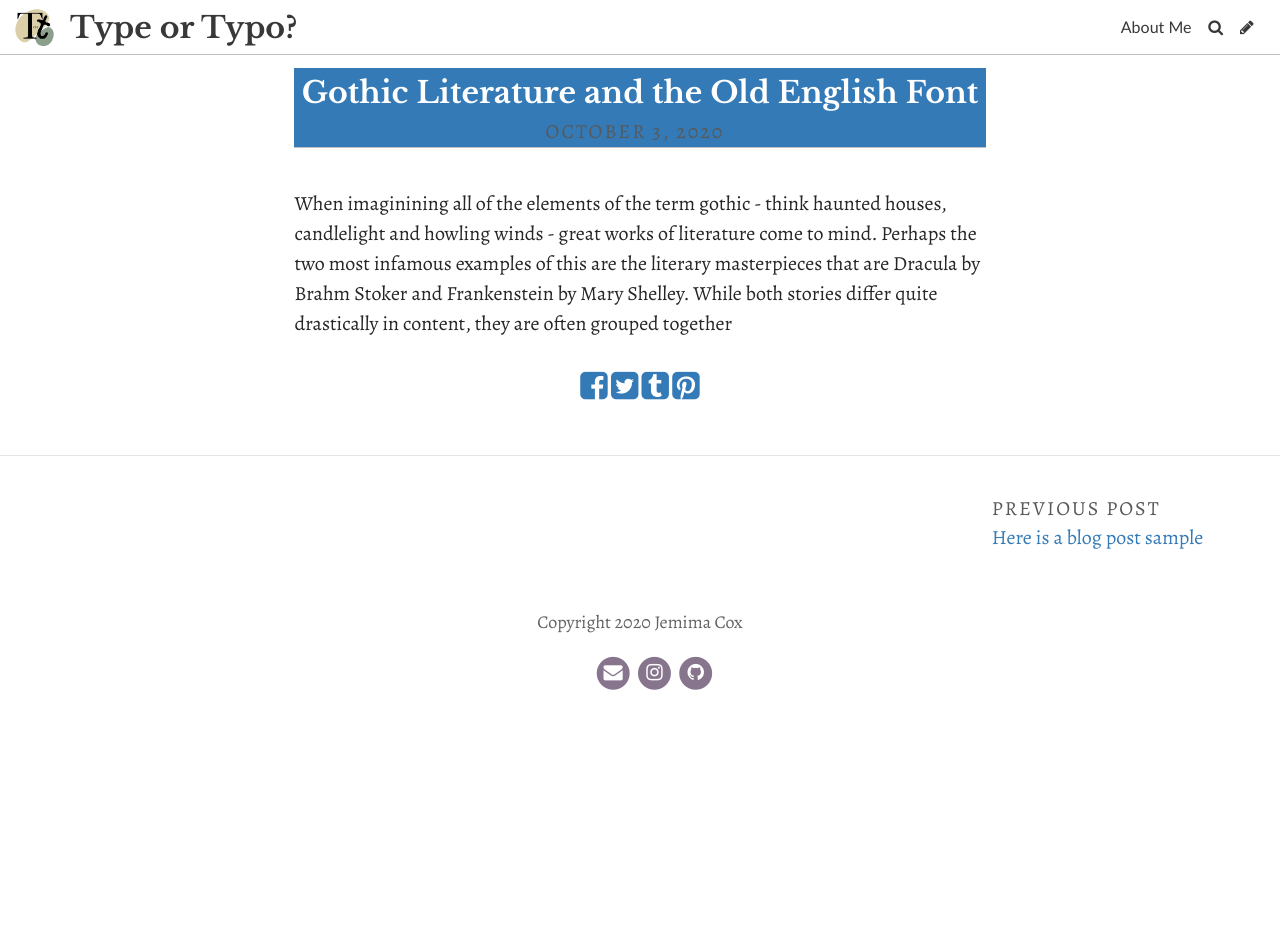
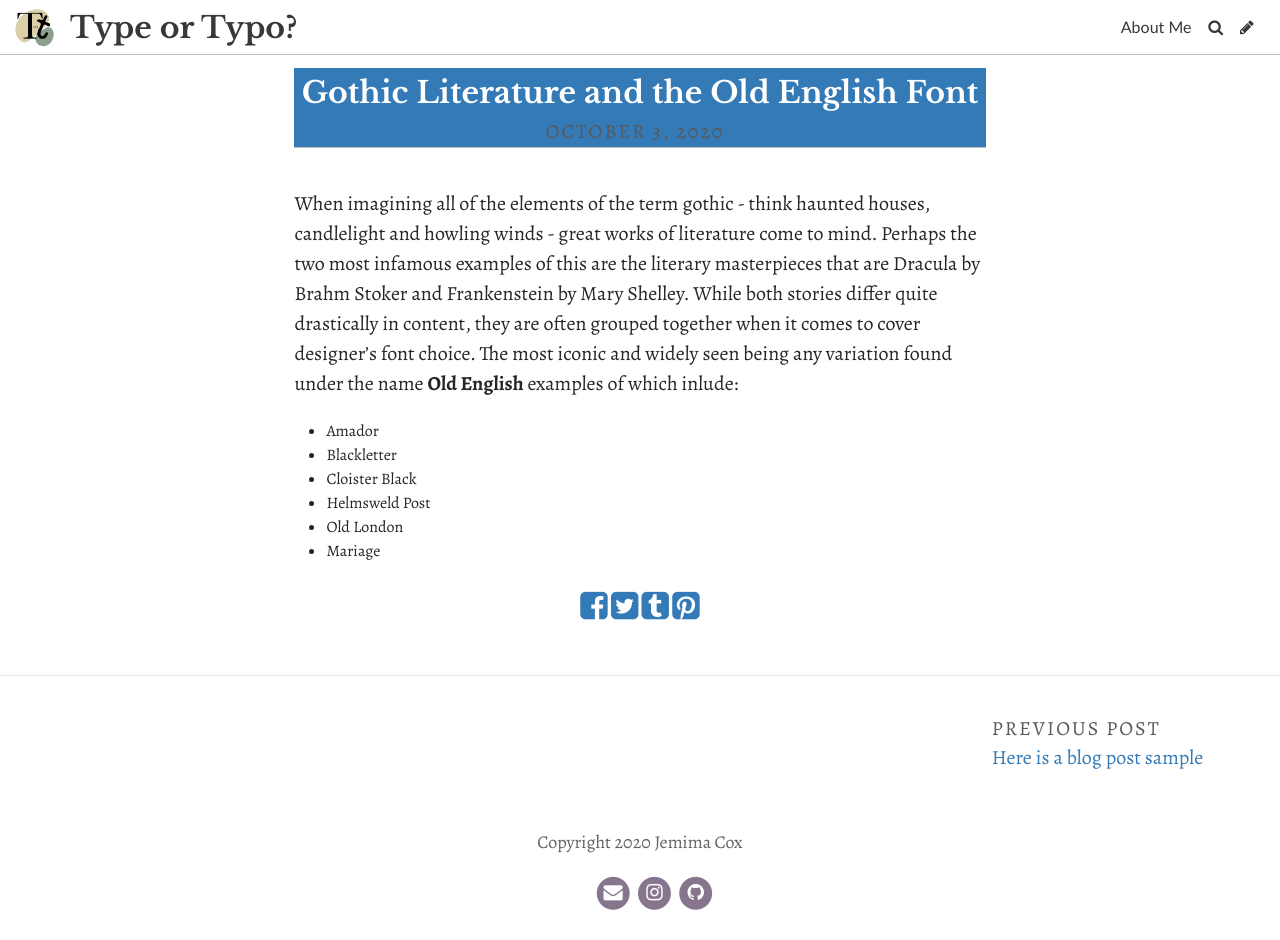
Before and after one commit to jemcox/brookesbooks, a Jekyll site: the page built from _posts/2020-10-03-gothic-literature-and-the-old-english-font.md, in a window 1280 px wide. Built offline with Jekyll 4.4.1, drawn with Linux system fonts in a browser that asks for light colours; some web fonts are replaced; before the commit the page ends 900 px from its top, so only the background shows below that.

Commit message:
Update Post “2020-10-03-gothic-literature-and-the-old-english-font”

```diff
--- a/_posts/2020-10-03-gothic-literature-and-the-old-english-font.md
+++ b/_posts/2020-10-03-gothic-literature-and-the-old-english-font.md
@@ -4,4 +4,11 @@
 date: 2020-10-03T16:38:55.395Z
 comments: true
 ---
-When imaginining all of the elements of the term gothic - think haunted houses, candlelight and howling winds   - great works of literature come to mind. Perhaps the two most infamous examples of this are the literary masterpieces that are Dracula by Brahm Stoker and Frankenstein by Mary Shelley. While both stories differ quite drastically in content, they are often grouped together
+When imagining all of the elements of the term gothic - think haunted houses, candlelight and howling winds   - great works of literature come to mind. Perhaps the two most infamous examples of this are the literary masterpieces that are Dracula by Brahm Stoker and Frankenstein by Mary Shelley. While both stories differ quite drastically in content, they are often grouped together when it comes to cover designer's font choice. The most iconic and widely seen being any variation found under the name **Old English** examples of which inlude:
+
+* Amador
+* Blackletter
+* Cloister Black
+* Helmsweld Post
+* Old London
+* Mariage
```
